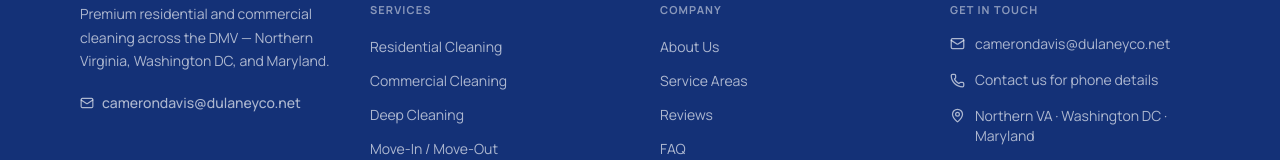
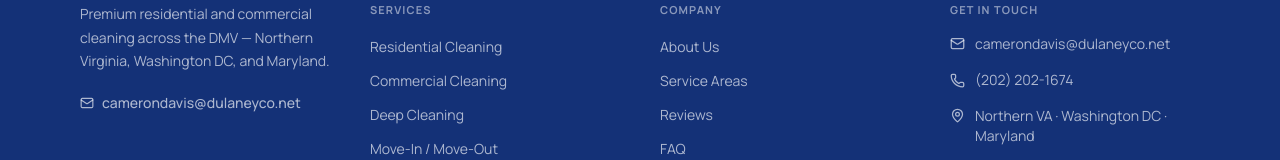
Before and after one commit to mjacobg2002-ant/DulaneyMaids, a React (Vite) app: page / in a window 1280 px wide. Shown: the part 4138-4298 px from the top of the page. Built offline with nearby package versions, Linux system fonts and the light colour scheme.

Commit message:
Update Footer.tsx

```diff
--- a/src/app/components/Footer.tsx
+++ b/src/app/components/Footer.tsx
@@ -99,7 +99,7 @@ export function Footer() {
               <li>
                 <div className="flex items-center gap-2.5 text-sm" style={{ color: 'rgba(255,255,255,0.65)' }}>
                   <Phone size={15} className="flex-shrink-0" />
-                  <span>Contact us for phone details</span>
+                  <span>(202) 202-1674</span>
                 </div>
               </li>
               <li>
```
